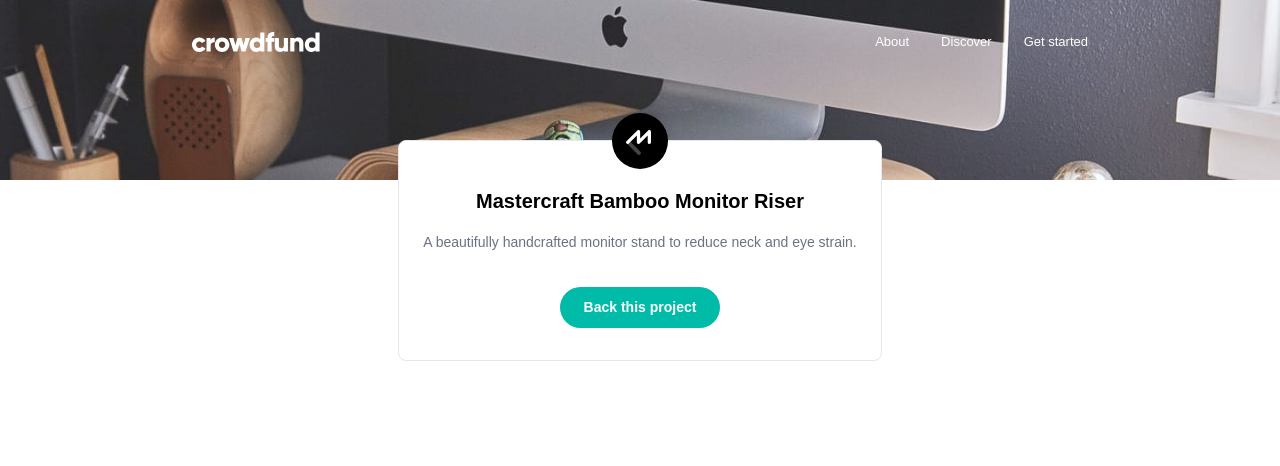
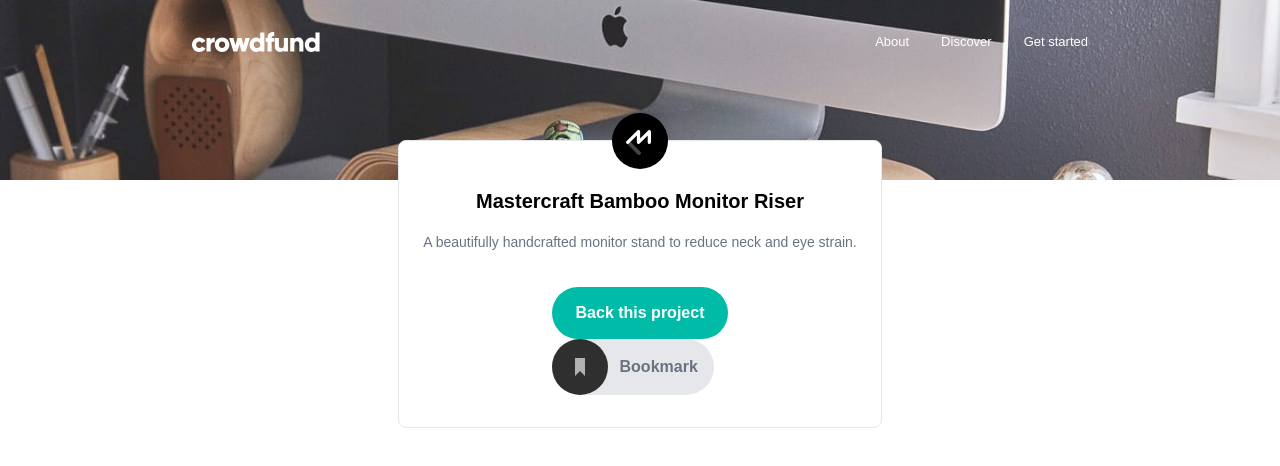
Before and after one commit to anet-eny/crowdfunding-product-page, a React (Vite) app: page / in a window 1280 px wide. Shown: the top 466 px of the page. Built offline with nearby package versions, Linux system fonts and the light colour scheme.

Commit message:
Create BookmarkButton component, add bookmark logic and styles

```diff
--- /dev/null
+++ b/src/components/BookmarkButton.jsx
@@ -0,0 +1,30 @@
+import { useState } from "react";
+import bookmarkIcon from "../assets/icon-bookmark.svg";
+
+export default function BookmarkButton() {
+  const [bookmarked, setBookmarked] = useState(false);
+
+  return (
+    <button
+      onClick={() => setBookmarked((prev) => !prev)}
+      className={`flex items-center gap-3 sm:pr-4 rounded-full transition-colors duration-300 ${
+        bookmarked ? "bg-teal-50 text-teal-700" : "bg-gray-200 text-gray-700"
+      }`}
+    >
+      <div className="">
+        <img
+          src={bookmarkIcon}
+          alt="Bookmark icon"
+          className="w-14 h-14 text-teal-200"
+        />
+      </div>
+      <span
+        className={`hidden sm:inline-block text-preset-6 font-bold ${
+          bookmarked ? "text-teal-800" : "text-gray-500"
+        }`}
+      >
+        {bookmarked ? "Bookmarked" : "Bookmark"}
+      </span>
+    </button>
+  );
+}
--- a/src/components/Button.jsx
+++ b/src/components/Button.jsx
@@ -1,6 +1,6 @@
 export default function Button({ variant = "active", onClick, children }) {
   const baseStyles =
-    "text-preset-8--bold text-white px-6 py-3 rounded-full transition-colors duration-200";
+    "text-preset-6 font-bold text-white px-6 py-4 rounded-full transition-colors duration-200";
 
   const variants = {
     active: "bg-teal-500 hover:bg-teal-800 cursor-pointer",
--- a/src/components/Hero.jsx
+++ b/src/components/Hero.jsx
@@ -1,5 +1,6 @@
 import logo from "../assets/logo-mastercraft.svg";
 import Button from "./Button";
+import BookmarkButton from "./BookmarkButton";
 
 export default function Hero() {
   return (
@@ -15,6 +16,7 @@ export default function Hero() {
       </p>
       <div>
         <Button>Back this project</Button>
+        <BookmarkButton />
       </div>
     </section>
   );
```
